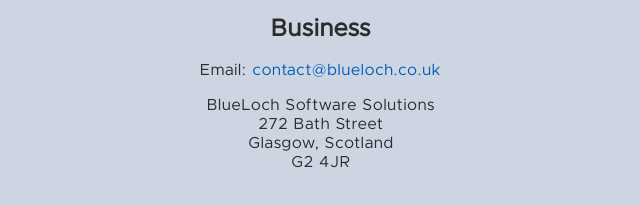
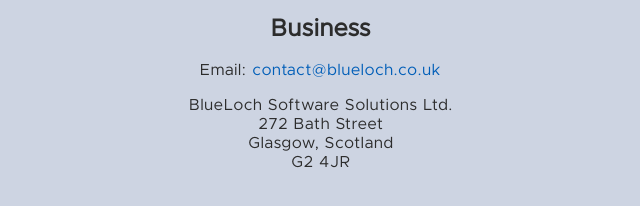
Before and after one commit to BlueLoch/BlueLoch, a plain HTML site: page pages/contact.html in a window 1280 px wide. Shown: the part 257-463 px from the top of the page, 469-1109 px from the left. Drawn offline with Linux system fonts and the light colour scheme.

Commit message:
fix address

```diff
--- a/pages/contact.html
+++ b/pages/contact.html
@@ -67,7 +67,7 @@
 						<p>Email: <a href="mailto:contact@blueloch.co.uk" class="inline-link">contact@blueloch.co.uk</a>
 						</p>
 						<p>
-							BlueLoch Software Solutions<br>
+							BlueLoch Software Solutions Ltd.<br>
 							272 Bath Street<br>
 							Glasgow, Scotland<br>
 							G2 4JR<!--<br>
```
